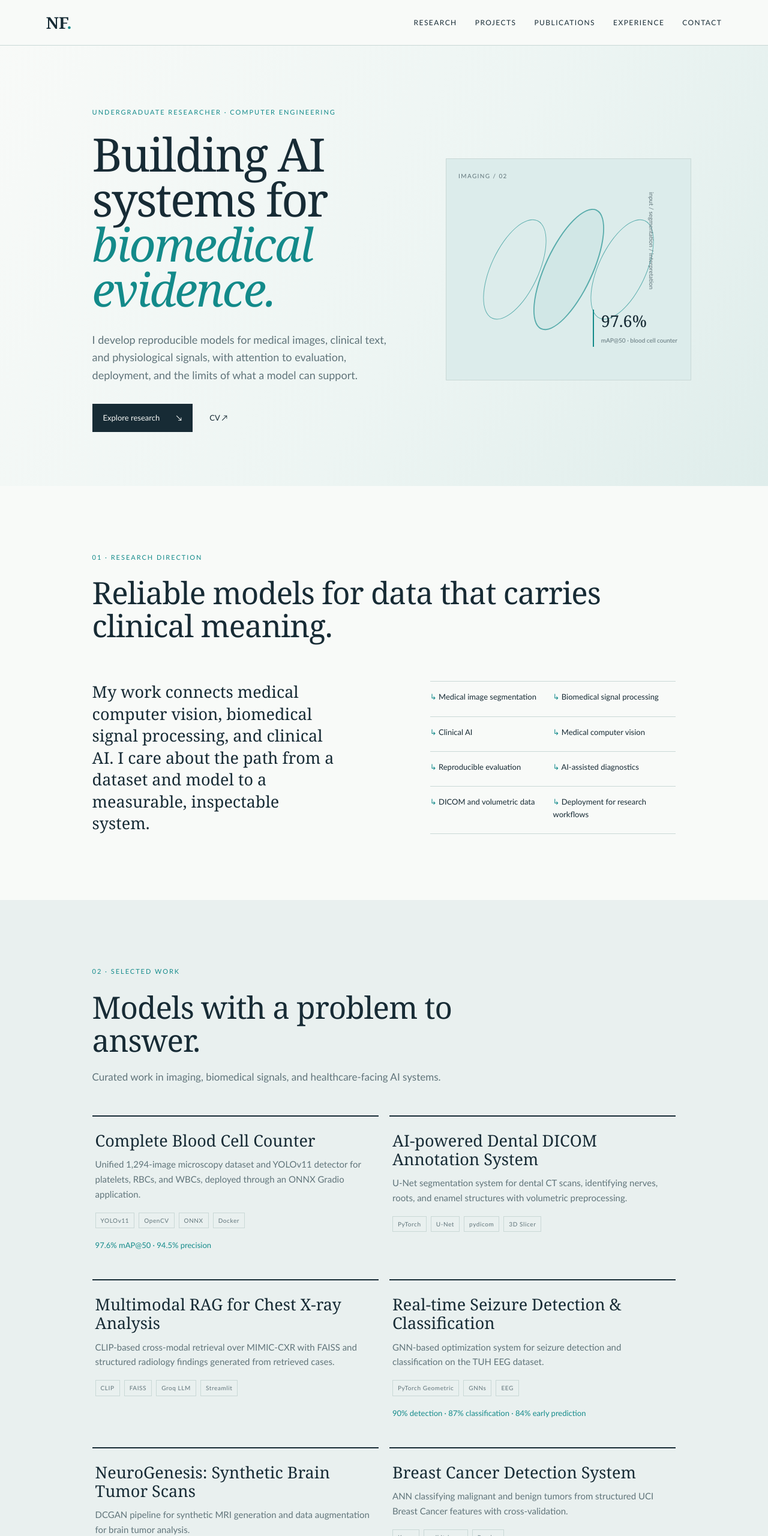
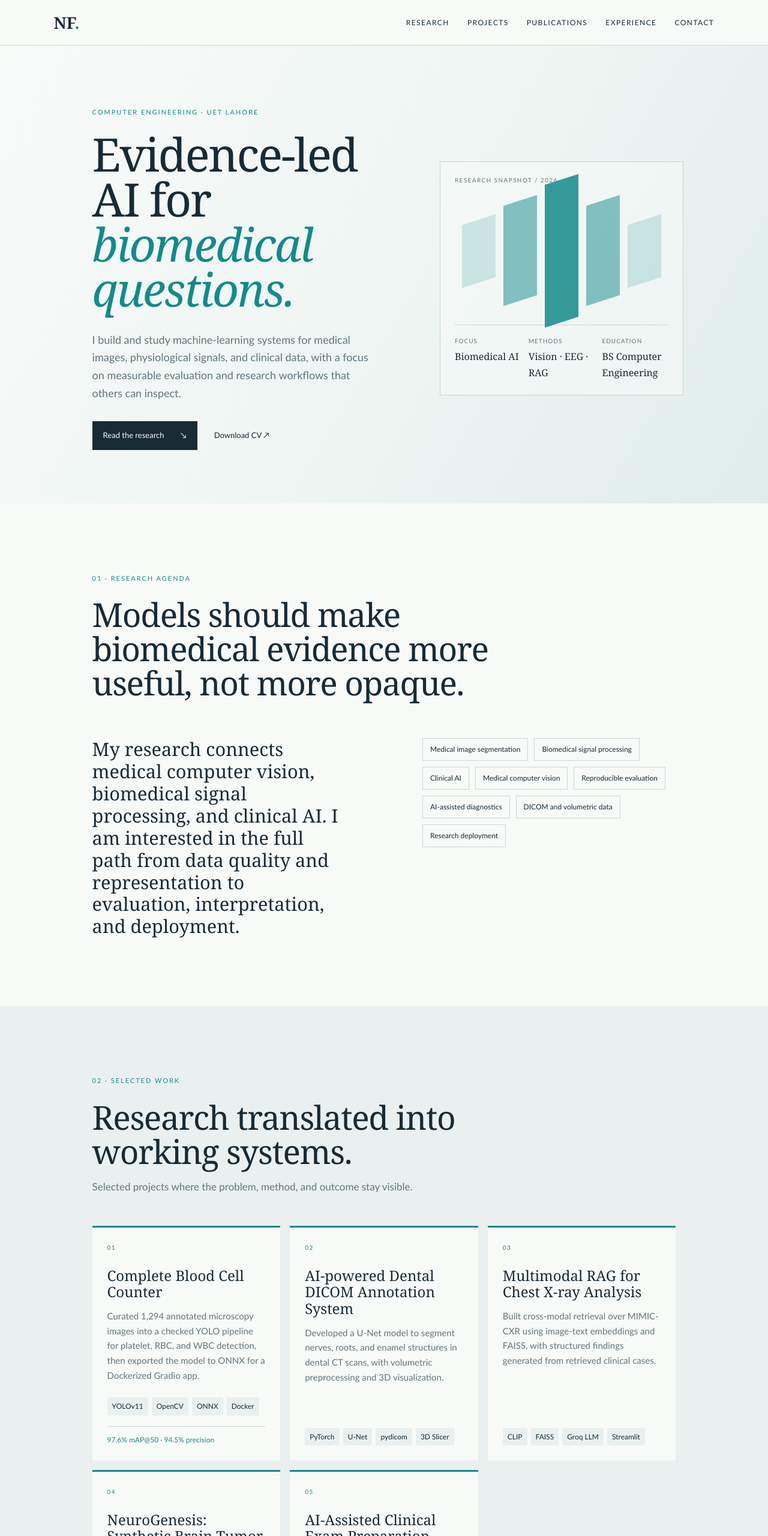
Before and after one commit to Noor-Fatima-Afzal/P2, a website: page index.html in a window 1280 px wide. Shown: the top 2560 px of the page at 60% size. Drawn offline with Linux system fonts and the light colour scheme.

Commit message:
Redesign biomedical AI research portfolio

```diff
--- a/build.mjs
+++ b/build.mjs
@@ -5,3 +5,4 @@ await cp('index.html', 'dist/index.html');
 await cp('styles.css', 'dist/styles.css');
 await cp('script.js', 'dist/script.js');
 await cp('favicon.svg', 'dist/favicon.svg');
+await cp('Noor_CV.pdf', 'dist/Noor_CV.pdf');
--- a/index.html
+++ b/index.html
@@ -1,16 +1,35 @@
 <!doctype html>
 <html lang="en">
 <head>
-  <meta charset="UTF-8" /><meta name="viewport" content="width=device-width, initial-scale=1" />
-  <meta name="description" content="Noor Fatima — undergraduate researcher and engineer working on biomedical AI, medical imaging, and clinical machine learning." />
-  <meta property="og:title" content="Noor Fatima | Biomedical AI Engineering" /><meta property="og:description" content="Research portfolio in medical imaging, biomedical signals, and clinical AI." /><meta property="og:type" content="website" /><meta property="og:url" content="https://noor-fatima-afzal.github.io/P2/" />
-  <title>Noor Fatima | Biomedical AI Engineering</title><link rel="icon" href="favicon.svg" type="image/svg+xml" /><link rel="stylesheet" href="styles.css" />
+  <meta charset="UTF-8">
+  <meta name="viewport" content="width=device-width, initial-scale=1">
+  <meta name="description" content="Noor Fatima is a Computer Engineering researcher working across biomedical AI, medical imaging, and clinical machine learning.">
+  <meta property="og:title" content="Noor Fatima | Biomedical AI Research">
+  <meta property="og:description" content="Research portfolio in medical imaging, biomedical signals, and clinical AI.">
+  <meta property="og:type" content="website">
+  <title>Noor Fatima | Biomedical AI Research</title>
+  <link rel="icon" href="favicon.svg" type="image/svg+xml">
+  <link rel="stylesheet" href="styles.css">
 </head>
-<body><header class="site-header"><a class="brand" href="#home">NF<span>.</span></a><button class="menu-toggle" aria-label="Toggle navigation">Menu</button><nav><a href="#research">Research</a><a href="#projects">Projects</a><a href="#publications">Publications</a><a href="#experience">Experience</a><a href="#contact">Contact</a></nav></header>
-<main><section id="home" class="hero"><div class="hero-copy"><p class="eyebrow">Undergraduate researcher · Computer Engineering</p><h1>Building AI systems for <em>biomedical evidence.</em></h1><p class="lede">I develop reproducible models for medical images, clinical text, and physiological signals, with attention to evaluation, deployment, and the limits of what a model can support.</p><div class="hero-links"><a class="button" href="#research">Explore research <span>↘</span></a><a href="https://www.noorfatima.tech/Noor_Fatima_CV.pdf">CV ↗</a></div></div><div class="hero-visual" aria-label="Abstract biomedical imaging visualization"><div class="visual-label">IMAGING / 02</div><div class="scan"><span></span><span></span><span></span></div><div class="scan-caption">input / segmentation / interpretation</div><div class="metric"><b>97.6%</b><small>mAP@50 · blood cell counter</small></div></div></section>
-<section id="research" class="section research"><div class="section-intro"><p class="eyebrow">01 · Research direction</p><h2>Reliable models for data that carries clinical meaning.</h2></div><div class="research-grid"><p class="statement">My work connects medical computer vision, biomedical signal processing, and clinical AI. I care about the path from a dataset and model to a measurable, inspectable system.</p><div id="interest-list" class="interest-list"></div></div></section>
-<section id="projects" class="section shaded"><div class="section-heading"><p class="eyebrow">02 · Selected work</p><h2>Models with a problem to answer.</h2><p>Curated work in imaging, biomedical signals, and healthcare-facing AI systems.</p></div><div id="project-list" class="card-grid"></div></section>
-<section id="experience" class="section"><div class="section-heading"><p class="eyebrow">03 · Experience</p><h2>Research that stays close to implementation.</h2></div><div id="experience-list" class="timeline"></div></section>
-<section id="publications" class="section publications"><div class="section-heading"><p class="eyebrow">04 · Publications</p><h2>Applied deep learning for brain and biomedical data.</h2></div><div id="publication-list"></div></section>
-<section class="section education"><div><p class="eyebrow">05 · Education</p><h2>Computer Engineering<br><em>with a research lens.</em></h2></div><div class="education-detail"><strong>University of Engineering and Technology, Lahore</strong><span>BS in Computer Engineering · 2023–Expected 2027</span><span>CGPA 3.83 / 4.0 · Top 3 in session</span><span>Supervisor: Prof. Dr. M. Shahbaz</span></div></section>
-<section id="contact" class="contact"><p class="eyebrow">06 · Contact</p><h2>Let’s discuss the evidence.</h2><p>For biomedical AI research, graduate study, and engineering collaboration.</p><a class="contact-email" href="mailto:noorfatimaafzalbutt@gmail.com">noorfatimaafzalbutt@gmail.com ↗</a><div class="socials"><a href="https://orcid.org/0009-0007-6079-1974">ORCID</a><a href="https://www.linkedin.com/in/noor-fatima-afzal">LinkedIn</a><a href="https://github.com/Noor-Fatima-Afzal">GitHub</a><a href="https://scholar.google.com/">Google Scholar</a></div></section></main><footer><span>© 2026 Noor Fatima</span><span>Biomedical AI Engineering</span></footer><script src="script.js"></script></body></html>
+<body>
+  <header class="site-header">
+    <a class="brand" href="#home" aria-label="Noor Fatima home">NF<span>.</span></a>
+    <button class="menu-toggle" type="button" aria-label="Toggle navigation" aria-expanded="false">Menu</button>
+    <nav aria-label="Primary navigation"><a href="#research">Research</a><a href="#projects">Projects</a><a href="#publications">Publications</a><a href="#experience">Experience</a><a href="#contact">Contact</a></nav>
+  </header>
+  <main>
+    <section id="home" class="hero">
+      <div class="hero-copy"><p class="eyebrow">Computer Engineering · UET Lahore</p><h1>Evidence-led AI for <em>biomedical questions.</em></h1><p class="lede">I build and study machine-learning systems for medical images, physiological signals, and clinical data, with a focus on measurable evaluation and research workflows that others can inspect.</p><div class="hero-links"><a class="button" href="#research">Read the research <span>↘</span></a><a class="text-link" href="Noor_CV.pdf" download>Download CV ↗</a></div></div>
+      <aside class="hero-panel" aria-label="Research snapshot"><div class="panel-kicker">Research snapshot / 2026</div><div class="signal"><span></span><span></span><span></span><span></span><span></span></div><dl><div><dt>Focus</dt><dd>Biomedical AI</dd></div><div><dt>Methods</dt><dd>Vision · EEG · RAG</dd></div><div><dt>Education</dt><dd>BS Computer Engineering</dd></div></dl></aside>
+    </section>
+    <section id="research" class="section research"><div class="section-intro"><p class="eyebrow">01 · Research agenda</p><h2>Models should make biomedical evidence more useful, not more opaque.</h2></div><div class="research-grid"><p class="statement">My research connects medical computer vision, biomedical signal processing, and clinical AI. I am interested in the full path from data quality and representation to evaluation, interpretation, and deployment.</p><div id="interest-list" class="interest-list" aria-label="Research interests"></div></div></section>
+    <section id="projects" class="section shaded"><div class="section-heading"><p class="eyebrow">02 · Selected work</p><h2>Research translated into working systems.</h2><p>Selected projects where the problem, method, and outcome stay visible.</p></div><div id="project-list" class="card-grid"></div></section>
+    <section id="experience" class="section"><div class="section-heading"><p class="eyebrow">03 · Experience</p><h2>Research across signals, systems, and implementation.</h2></div><div id="experience-list" class="timeline"></div></section>
+    <section id="publications" class="section publications"><div class="section-heading"><p class="eyebrow">04 · Publications</p><h2>Peer-reviewed work and current research output.</h2></div><div id="publication-list"></div></section>
+    <section class="section education"><div><p class="eyebrow">05 · Education</p><h2>Computer Engineering<br><em>with a research lens.</em></h2></div><div class="education-detail"><strong>University of Engineering and Technology, Lahore, Pakistan</strong><span>BS in Computer Engineering · 2023–Expected 2027</span><span>CGPA 3.83 / 4.0 · Top 3 in session</span><span>Research Supervisor: Prof. Dr. M. Shahbaz</span></div></section>
+    <section id="contact" class="contact"><p class="eyebrow">06 · Contact</p><h2>Open to thoughtful research collaborations.</h2><p>For PhD opportunities, research internships, biomedical AI, and applied machine learning.</p><a class="contact-email" href="mailto:noorfatimaafzalbutt@gmail.com">noorfatimaafzalbutt@gmail.com ↗</a><div class="socials"><a href="https://orcid.org/0009-0007-6079-1974" rel="noreferrer">ORCID</a><a href="https://www.linkedin.com/in/noor-fatima-afzal" rel="noreferrer">LinkedIn</a><a href="https://github.com/Noor-Fatima-Afzal" rel="noreferrer">GitHub</a></div></section>
+  </main>
+  <footer><span>© 2026 Noor Fatima</span><span>Biomedical AI Research</span></footer>
+  <script src="script.js"></script>
+</body>
+</html>
--- a/script.js
+++ b/script.js
@@ -1,5 +1,27 @@
-const interests=['Medical image segmentation','Biomedical signal processing','Clinical AI','Medical computer vision','Reproducible evaluation','AI-assisted diagnostics','DICOM and volumetric data','Deployment for research workflows'];
-const projects=[['Complete Blood Cell Counter','Unified 1,294-image microscopy dataset and YOLOv11 detector for platelets, RBCs, and WBCs, deployed through an ONNX Gradio application.',['YOLOv11','OpenCV','ONNX','Docker'],'97.6% mAP@50 · 94.5% precision'],['AI-powered Dental DICOM Annotation System','U-Net segmentation system for dental CT scans, identifying nerves, roots, and enamel structures with volumetric preprocessing.',['PyTorch','U-Net','pydicom','3D Slicer'],null],['Multimodal RAG for Chest X-ray Analysis','CLIP-based cross-modal retrieval over MIMIC-CXR with FAISS and structured radiology findings generated from retrieved cases.',['CLIP','FAISS','Groq LLM','Streamlit'],null],['Real-time Seizure Detection & Classification','GNN-based optimization system for seizure detection and classification on the TUH EEG dataset.',['PyTorch Geometric','GNNs','EEG'],'90% detection · 87% classification · 84% early prediction'],['NeuroGenesis: Synthetic Brain Tumor Scans','DCGAN pipeline for synthetic MRI generation and data augmentation for brain tumor analysis.',['PyTorch','DCGAN','NumPy'],'>90% authenticity rating from experienced radiologists'],['Breast Cancer Detection System','ANN classifying malignant and benign tumors from structured UCI Breast Cancer features with cross-validation.',['Keras','scikit-learn','Pandas'],'99% accuracy on the UCI dataset']];
-const experience=[['Mar 2024 – Feb 2026','Machine Learning Engineer','Datalabb, Lahore','Designed a U-Net medical image segmentation pipeline on AWS SageMaker; improved precision by 18% and recall by 20%.'],['Jun 2024 – Present','Machine Learning Researcher','KICS, UET Lahore','Built EEG pipelines for emotion recognition and Alzheimer’s/MCI classification, connecting biomedical signal processing with deep learning.'],['Jul 2025 – Present','Research Assistant','Dpoint Technologies Ltd · Cyprus','Researching predictive maintenance systems and anomaly detection for industrial sensor streams.']];
-const publications=[['TriNet-MTL: A Multi-Branch Deep Learning Framework for Biometric Identification and Cognitive State Inference from Auditory-Evoked EEG','Noor Fatima, Ghulam Nabi','eNeuro · 2026 · Accepted · DOI 10.1523/ENEURO.0265-25.2025','https://www.eneuro.org/content/13/2/ENEURO.0265-25.2025.abstract'],['Multimodal EEG-Based Classification of Alzheimer’s and MCI Using Olfactory Event-Related Potentials and Transformers','Noor Fatima, Ghulam Nabi','Brain-Apparatus Communication · 2025 · Published · DOI 10.1080/27706710.2025.2602997','https://doi.org/10.1080/27706710.2025.2602997'],['Machine Learning-Based Classification for High-Efficiency Perovskite Solar Cell Material Screening','Iqra Ashfaq, Hassan Saeed, Zaki Uddin, Aaisha Abid, Noor Fatima','IEEE ICRAI · 2026 · Published','https://ieeexplore.ieee.org/abstract/document/11551959/']];
-const el=(id)=>document.getElementById(id);el('interest-list').innerHTML=interests.map(x=>`<span>${x}</span>`).join('');el('project-list').innerHTML=projects.map(([title,desc,tags,result])=>`<article class="project-card"><h3>${title}</h3><p>${desc}</p><div class="tags">${tags.map(t=>`<span class="tag">${t}</span>`).join('')}</div>${result?`<div class="result">${result}</div>`:''}</article>`).join('');el('experience-list').innerHTML=experience.map(([date,title,place,desc])=>`<article class="role"><time>${date}</time><div><h3>${title}</h3><p>${desc}</p></div><span class="place">${place}</span></article>`).join('');el('publication-list').innerHTML=publications.map(([title,authors,meta,link])=>`<article class="publication"><div><h3>${title}</h3><p>${authors}</p><p><a href="${link}">Read publication ↗</a></p></div><div class="pub-meta">${meta}</div></article>`).join('');document.querySelector('.menu-toggle').addEventListener('click',()=>document.querySelector('nav').classList.toggle('open'));
+const interests = ['Medical image segmentation', 'Biomedical signal processing', 'Clinical AI', 'Medical computer vision', 'Reproducible evaluation', 'AI-assisted diagnostics', 'DICOM and volumetric data', 'Research deployment'];
+const projects = [
+  ['Complete Blood Cell Counter', 'Curated 1,294 annotated microscopy images into a checked YOLO pipeline for platelet, RBC, and WBC detection, then exported the model to ONNX for a Dockerized Gradio app.', ['YOLOv11', 'OpenCV', 'ONNX', 'Docker'], '97.6% mAP@50 · 94.5% precision'],
+  ['AI-powered Dental DICOM Annotation System', 'Developed a U-Net model to segment nerves, roots, and enamel structures in dental CT scans, with volumetric preprocessing and 3D visualization.', ['PyTorch', 'U-Net', 'pydicom', '3D Slicer'], null],
+  ['Multimodal RAG for Chest X-ray Analysis', 'Built cross-modal retrieval over MIMIC-CXR using image-text embeddings and FAISS, with structured findings generated from retrieved clinical cases.', ['CLIP', 'FAISS', 'Groq LLM', 'Streamlit'], null],
+  ['NeuroGenesis: Synthetic Brain Tumor Scans', 'Designed a DCGAN pipeline for synthetic MRI generation and augmentation in brain-tumor analysis.', ['PyTorch', 'DCGAN', 'NumPy'], '>90% authenticity rating from experienced radiologists'],
+  ['AI-Assisted Clinical Exam Preparation', 'Fine-tuned Meditron with LoRA and QLoRA to generate multi-step USMLE-style explanations, validated with domain experts.', ['Meditron', 'LoRA', 'QLoRA', 'Transformers'], '>92% accuracy · 40% less annotation workload']
+];
+const experience = [
+  ['Aug 2026 – Present', 'Research Assistant', 'University of Saskatchewan · KAIT collaborative project', 'Diagnosing systematic connector–wire confusion in SegFormer-B5 semantic segmentation and designing targeted interventions for three-class RGB segmentation.'],
+  ['Jun 2024 – Present', 'Research Assistant', 'KICS, UET Lahore', 'Built EEG emotion-recognition pipelines across three datasets and predictive models for Alzheimer’s/MCI classification from patient EEG data.'],
+  ['Jul 2025 – Present', 'Research Assistant', 'Dpoint Technologies Ltd · Cyprus', 'Researching predictive-maintenance systems for industrial cranes using vibration, temperature, and current sensor data.'],
+  ['Mar 2024 – Jun 2024', 'Machine Learning Intern', 'Datalabb, Lahore', 'Designed a U-Net segmentation framework for 10k+ medical images and fine-tuned domain-adapted LLMs for clinical text.']
+];
+const publications = [
+  ['TriNet-MTL: A Multi-Branch Deep Learning Framework for Biometric Identification and Cognitive State Inference from Auditory-Evoked EEG', 'Noor Fatima, Ghulam Nabi', 'eNeuro · 2026 · Accepted · DOI 10.1523/ENEURO.0265-25.2025', 'https://www.eneuro.org/content/13/2/ENEURO.0265-25.2025.abstract'],
+  ['Multimodal EEG-Based Classification of Alzheimer’s and MCI Using Olfactory Event-Related Potentials and Transformers', 'Noor Fatima, Ghulam Nabi', 'Brain-Apparatus Communication · 2025 · Published', 'https://doi.org/10.1080/27706710.2025.2602997'],
+  ['Machine Learning-Based Classification for High-Efficiency Perovskite Solar Cell Material Screening', 'Iqra Ashfaq, Hassan Saeed, Zaki Uddin, Aaisha Abid, Noor Fatima', 'IEEE ICRAI · 2026 · Published', 'https://ieeexplore.ieee.org/abstract/document/11551959/']
+];
+const el = (id) => document.getElementById(id);
+el('interest-list').innerHTML = interests.map((item) => `<span>${item}</span>`).join('');
+el('project-list').innerHTML = projects.map(([title, description, tags, result], index) => `<article class="project-card"><div class="card-index">${String(index + 1).padStart(2, '0')}</div><h3>${title}</h3><p>${description}</p><div class="tags">${tags.map((tag) => `<span class="tag">${tag}</span>`).join('')}</div>${result ? `<div class="result">${result}</div>` : ''}</article>`).join('');
+el('experience-list').innerHTML = experience.map(([date, title, place, description]) => `<article class="role"><time>${date}</time><div><h3>${title}</h3><p>${description}</p></div><span class="place">${place}</span></article>`).join('');
+el('publication-list').innerHTML = publications.map(([title, authors, meta, link]) => `<article class="publication"><div><span class="pub-status">${meta.includes('Accepted') ? 'Accepted' : 'Published'}</span><h3>${title}</h3><p>${authors}</p><a href="${link}" rel="noreferrer">Read publication ↗</a></div><div class="pub-meta">${meta}</div></article>`).join('');
+const menu = document.querySelector('.menu-toggle');
+menu.addEventListener('click', () => { const nav = document.querySelector('nav'); const open = nav.classList.toggle('open'); menu.setAttribute('aria-expanded', String(open)); });
+document.querySelectorAll('nav a').forEach((link) => link.addEventListener('click', () => { document.querySelector('nav').classList.remove('open'); menu.setAttribute('aria-expanded', 'false'); }));
```
Also changed, not shown: styles.css, 1 other file.
